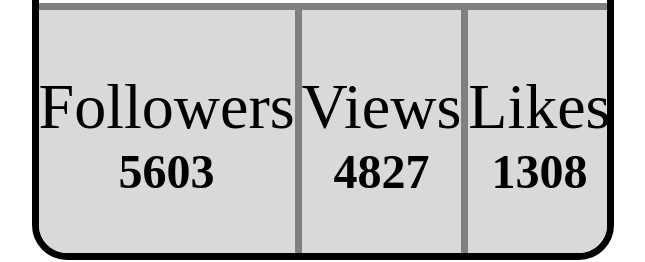
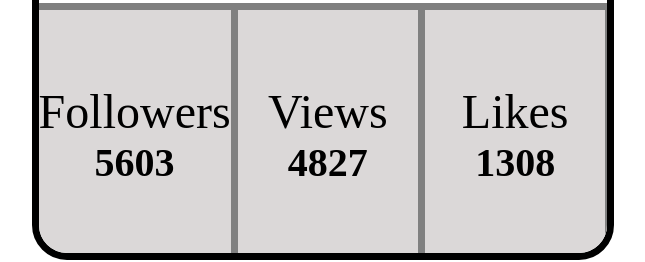
Before and after one commit to KonstantinKhamilov/goit-react-hw-01, a React (Vite) app: page / in a window 1280 px wide. Shown: the part 559-821 px from the top of the page, without its empty margins (317-962 px from the left). Built offline with nearby package versions, Linux system fonts and the light colour scheme.

Commit message:
изменён размер шрифта в первой части дз1

```diff
--- a/src/components/Profile/Profile.module.css
+++ b/src/components/Profile/Profile.module.css
@@ -55,10 +55,11 @@ li {
 }
 
 .liSpan {
-  font-size: 4em;
+  font-size: 3em;
+  font-weight: 400;
 }
 
 .spanStats {
-  font-size: 3em;
+  font-size: 2.5em;
   font-weight: 900;
 }
```
